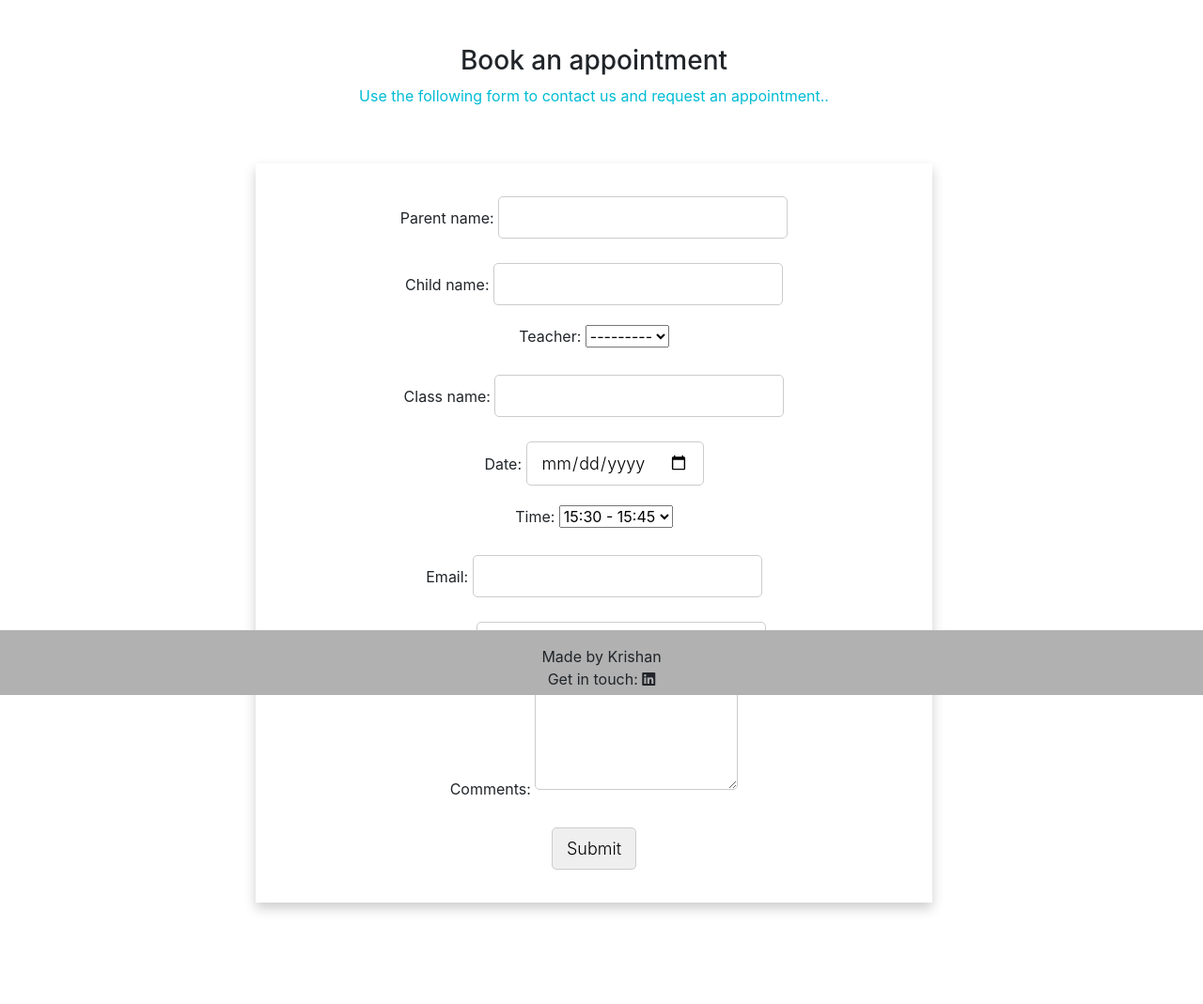
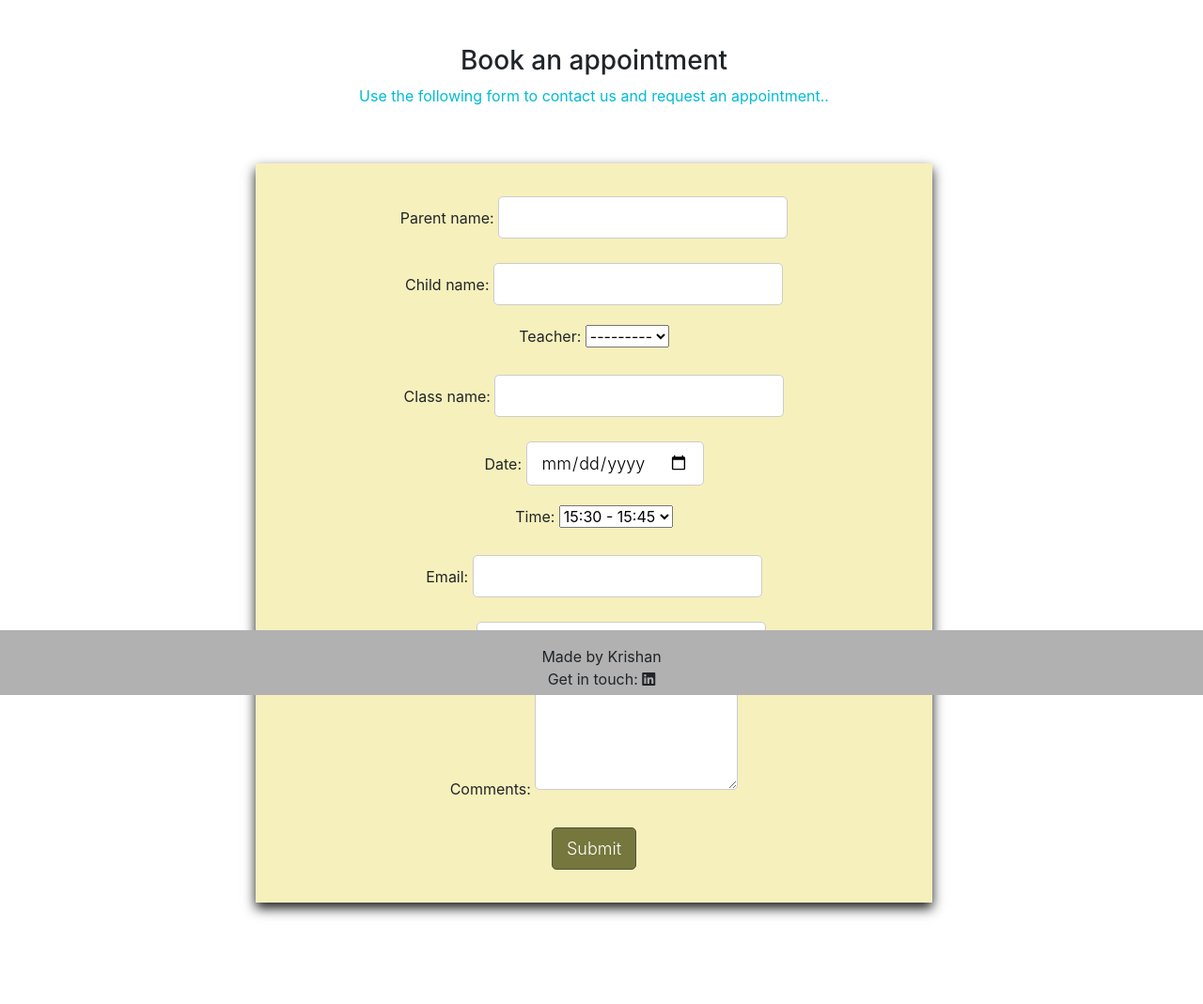
Before and after one commit to kslg/appointment-app, a Django app: page /make-an-appointment/ in a window 1280 px wide. Shown: the part 60-1129 px from the top of the page at 94% size. Run offline with Django 3.2, Linux system fonts and the light colour scheme; data that the repository does not hold is empty.

Commit message:
Updat styling for appointment.html

```diff
--- a/static/css/styles.css
+++ b/static/css/styles.css
@@ -75,12 +75,23 @@ body, html {
   APPOINTMENT.HTML
 ##############*/
 
+.appointment-background {
+  background-color: #F6F0BC;
+}
+
+.appointmentcard input[type=submit] {
+  background-color: #75773C;
+  color: white;
+  border-color: #535040;
+}
+
 .appointmentcard {
+  background-color: #F6F0BC;
   padding: 30px 40px;
   margin-top: 60px;
   margin-bottom: 60px;
       border: none !important;
-      box-shadow: 0 6px 12px 0 rgba(0, 0, 0, 0.2)
+      box-shadow: 0 6px 12px 0 rgba(0, 0, 0, 0.9)
   }
 
 .blue-text {
```
